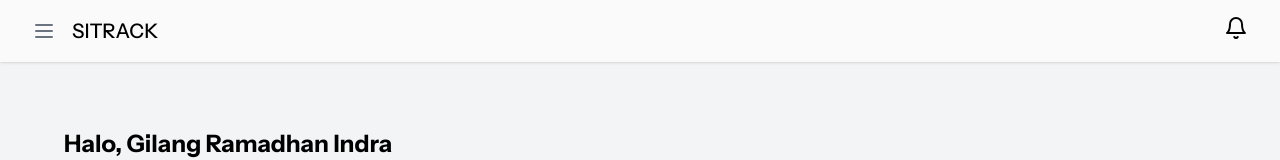
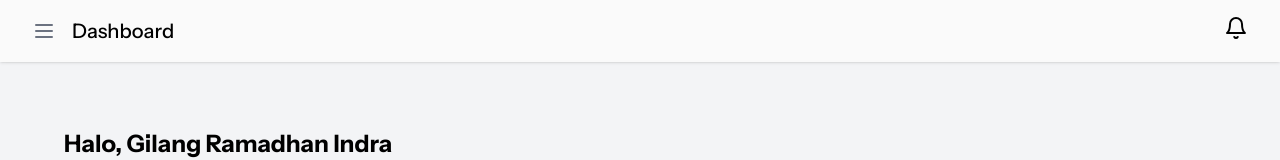
Before and after one commit to rakamiracle/SISKPTIF-Frontend, a React (Vite) app: page /mahasiswa/dashboard in a window 1280 px wide. Shown: the top 160 px of the page. Built offline with nearby package versions, Linux system fonts and the light colour scheme.

Commit message:
🔥 feat: add dynamic page title based on route path

```diff
--- a/src/components/DashboardLayoutMahasiswa.jsx
+++ b/src/components/DashboardLayoutMahasiswa.jsx
@@ -1,19 +1,36 @@
-import { useState } from "react";
+import {useState} from "react";
 import Navbar from "./Navbar";
 import Sidebar from "./Sidebar";
-import { Outlet } from "react-router-dom";
+import {Outlet, useLocation} from "react-router-dom";
 
 const DashboardLayout = () => {
     const [isSidebarOpen, setIsSidebarOpen] = useState(false);
-  const [currentMenuItem, setCurrentMenuItem] = useState('SITRACK');
+    const location = useLocation();
 
     const toggleSidebar = () => {
         setIsSidebarOpen(!isSidebarOpen);
     };
 
+    const getPageTitle = () => {
+        switch (location.pathname) {
+            case "/mahasiswa/dashboard":
+                return "Dashboard";
+            case "/mahasiswa/persyaratan":
+                return "Persyaratan";
+            case "/mahasiswa/pendaftaran":
+                return "Pendaftaran";
+            case "/mahasiswa/pasca-seminar":
+                return "Pasca Seminar";
+            case "/mahasiswa/status":
+                return "Status";
+            default:
+                return "SITRACK";
+        }
+    };
+
     return (
         <div className="min-h-screen bg-gray-100 dark:bg-gray-800 relative">
-      <Navbar title={currentMenuItem} onToggleSidebar={toggleSidebar} />
+            <Navbar title={getPageTitle()} onToggleSidebar={toggleSidebar}/>
             <div className="flex">
                 <Sidebar isOpen={isSidebarOpen}/>
                 <div
```
Lines whose indentation alone changed are shown as unchanged.
